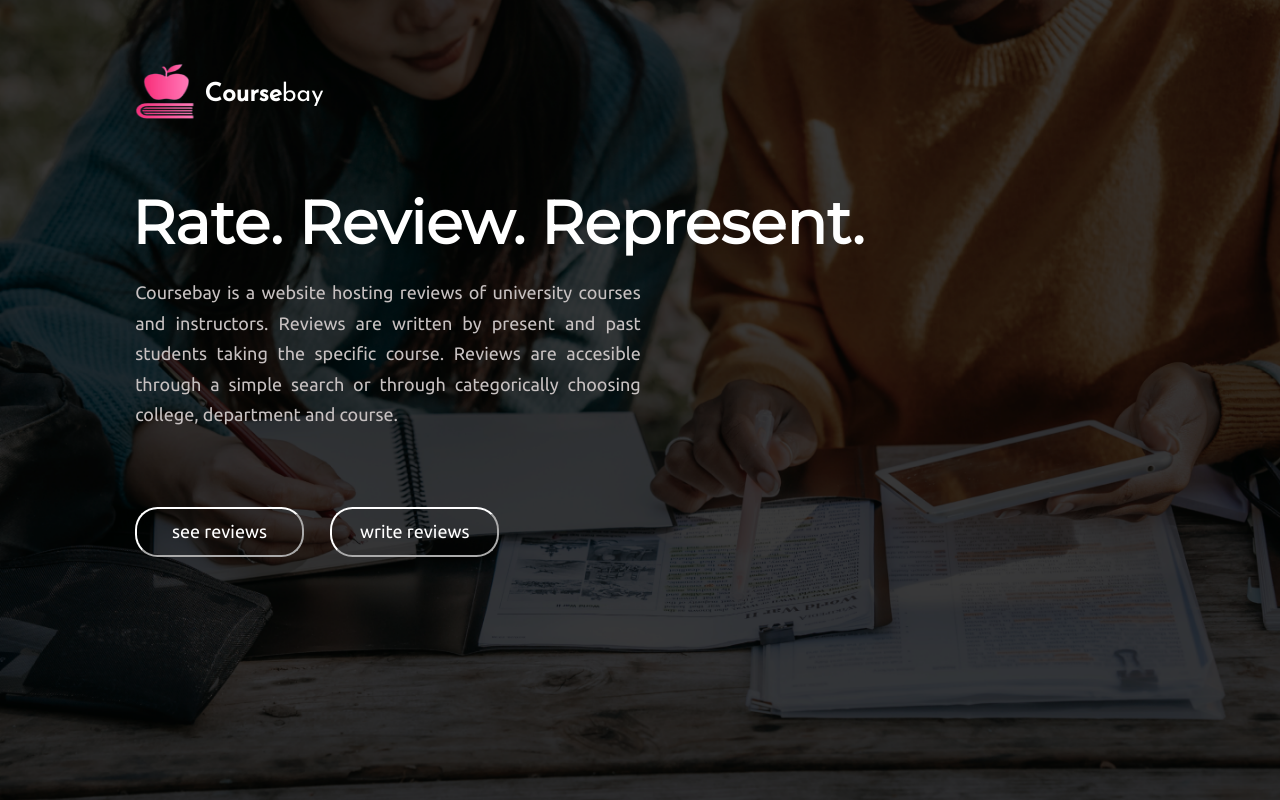
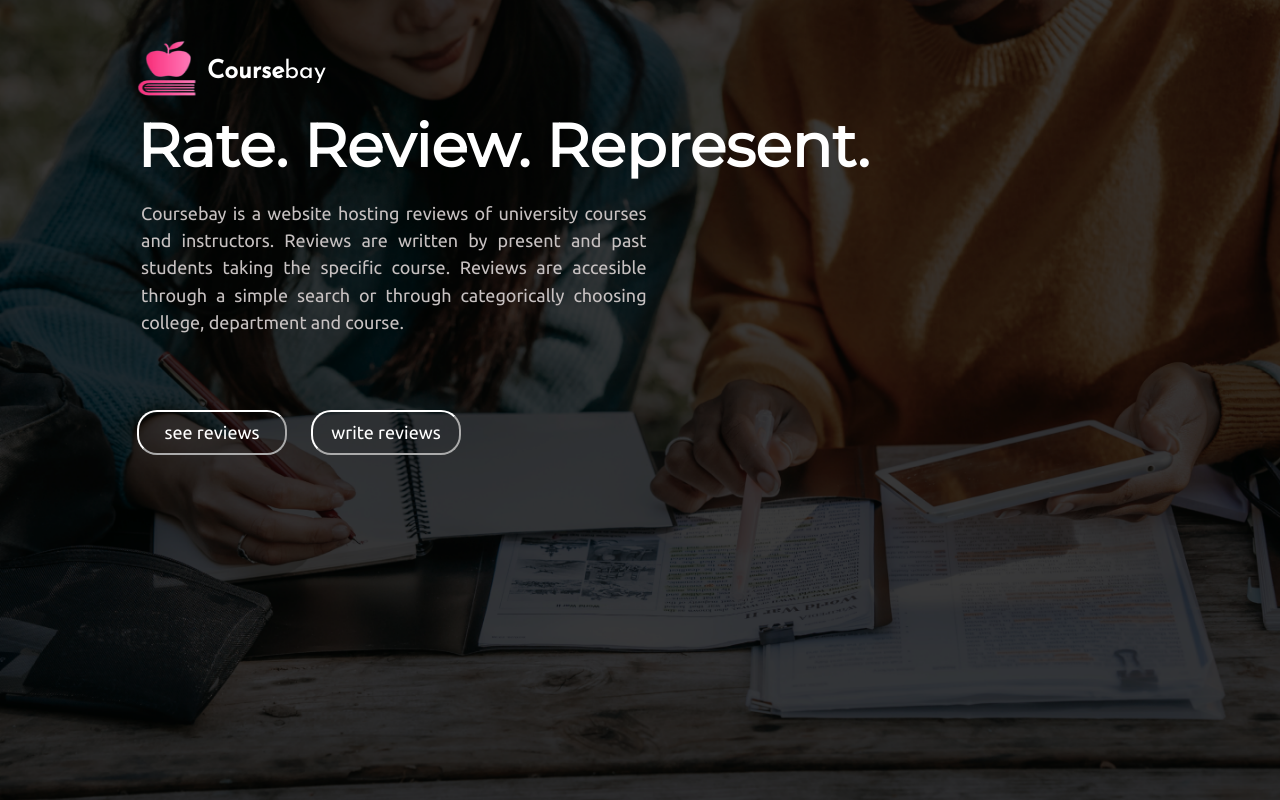
Before and after one commit to qor-101/cafe-review, a Django app: page / in a window 1280 px wide. Run offline with Django 3.2, Linux system fonts and the light colour scheme.

Commit message:
px to rem

```diff
--- a/reviewapp/templates/homepage.html
+++ b/reviewapp/templates/homepage.html
@@ -59,9 +59,9 @@
             document.getElementById('PW').value="";
 
         }
-
         if('{{ check }}'=="Exists"){
             alert("Username not available");
+            //document.getElementById('signupForm').style.display='block';
             $("#signupForm").fadeIn(500);
         }
 
@@ -71,10 +71,10 @@
 
 	   <div class="logo">
             <img src="{% static 'app1.png' %}" style="float:left;" alt="logo" height="55px" width="70px">
-            <p style="padding-top:18px;"><b>Course</b>bay</p>
+            <p style="padding-top:1.125rem;"><b>Course</b>bay</p>
         </div>
 
-        <br><br><br>
+        <!--<br><br><br>-->
 
         <span id="tag">Rate. Review. Represent.</span>
         <p class="para">Coursebay is a website hosting reviews of university courses and instructors. Reviews are written by present and past students taking the specific course. Reviews are accesible through a simple search or through categorically choosing college, department and course.</p>
--- a/static/style.css
+++ b/static/style.css
@@ -7,53 +7,54 @@
 	}
 .logo{
 	font-family: Josefin Sans;
-    font-size:1.5625em;
-    margin-top: 2.5625em;
-	margin-left:5.0625em;
+    font-size: 1.563rem ;
+    margin-top: 2.563rem;
+	margin-left:8.063rem;
 	color: white;
 	}
 #tag{
+    margin-top: 10rem;
     font-family:Montserrat;
     font-weight:bolder;
-    font-size: 3.75em;
+    font-size: 3.75rem;
     color: white;
-    margin-left: 2.0625em;
+    margin-left: 8.0625rem;
     }
 .para{
-    margin-left:7.0625em;
+    margin-left: 8.313rem;
     color:#c7c1c1;
-    font-size:1.125em;
+    font-size:1.125rem;
     font-weight:lighter;
-    line-height: 1.7em;
+    line-height: 1.7rem;
     text-align: justify;
     width:40%;
     font-family:Ubuntu;
     }
 #button{
-    width:9.375em;
-    height:2.8125em;
-    border-width:0.125em;
+    width:9.375rem;
+    height:2.813rem;
+    border-width:0.125rem;
     border-color:white;
-    border-radius:1.25em;
+    border-radius:1.25rem;
     background-color:rgba(0, 0, 0, 0);
     color:white;
     font-family:ubuntu;
-    font-size: 1.125em;
-    margin-left: 7.0625em;
-    margin-top: 1.25em;
+    font-size: 1.125rem;
+    margin-left: 8.063rem;
+    margin-top: 1.25rem;
     }
 #button1{
-    width:9.375em;
-    height:2.8125em;
-    border-width:0.125em;
+    width:9.375rem;
+    height:2.813rem;
+    border-width:0.125rem;
     border-color:white;
-    border-radius:1.25em;
+    border-radius:1.25rem;
     background-color:rgba(0, 0, 0, 0);
     color:white;
     font-family:ubuntu;
-    font-size: 1.125em;
-    margin-left: 1.25em;
-    margin-top: 1.25em;
+    font-size: 1.125rem;
+    margin-left: 1.25rem;
+    margin-top: 1.25rem;
     }
 #button:hover{
     background-color: white;
@@ -106,8 +107,8 @@
     overflow: hidden;
     object-fit:cover;
     display: inline-block;
-    border-bottom-left-radius: 10px;
-    border-top-left-radius: 10px;
+    border-bottom-right-radius: 10px;
+    border-top-right-radius: 10px;
 }
 .div2{
 
```
